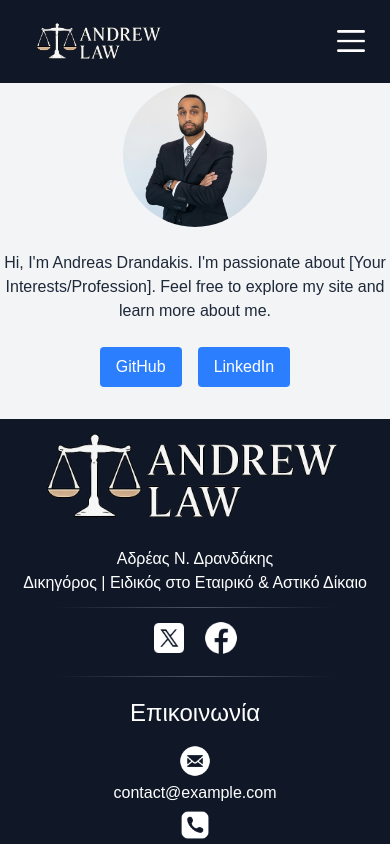
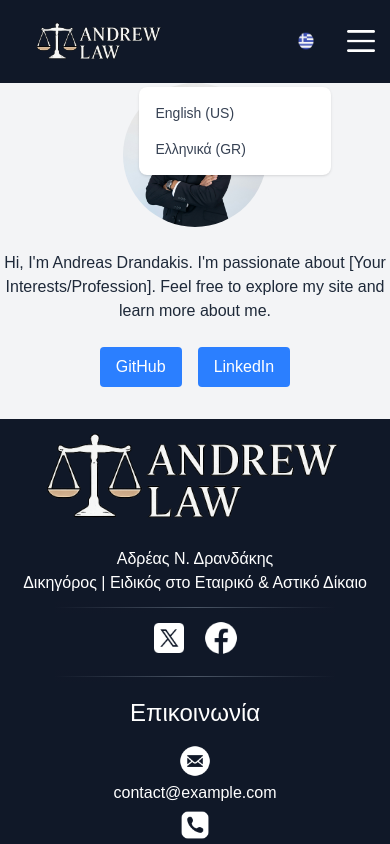
Before and after one commit to MichalisGiannoudis/ProjectDrew, a Next.js app: page / in a window 390 px wide. Shown: the top 844 px of the page. Built offline with nearby package versions, Linux system fonts and the light colour scheme.

Commit message:
finished language select on all media querries

```diff
--- a/src/components/header.component.tsx
+++ b/src/components/header.component.tsx
@@ -9,11 +9,11 @@ import { Language } from '@/types/language.interface';
 export default function Header() {
 
   const languageState = useThemeStore(state => state.language);
-  const [openMenu, setOpenMenu] = useState<boolean>(false);
+  const [ openMenu, setOpenMenu ] = useState<boolean>(false);
   const { homeOption, servicesOption, contactOption } = useContent(languageState === Language.Greek ? 'headerGR' : 'headerEN') as HeaderContent;
 
   return (
-    <div className="grid grid-cols-[80%_20%] md:grid-cols-[35%_25%_15%_25%] lg:grid-cols-[50%_20%_15%_15%] text-center bg-gray-900 w-full h-auto">
+    <div className="grid grid-cols-[72%_13%_15%] md:grid-cols-[35%_25%_15%_25%] lg:grid-cols-[50%_20%_15%_15%] text-center bg-gray-900 w-full h-auto">
       <div>
         <img src="/logo-cropped.png" className="w-50 h-auto p-5"/>
       </div>
@@ -38,14 +38,14 @@ export default function Header() {
         <img src="/phone-icon-2.png" className="w-7 h-7 justify-self-end animate-pulse"/>
         <p className="text-white text-base justify-self-start cursor-pointer">6912345678</p>
       </div>
-      <div className="hidden md:grid justify-items-center items-center">
-        <LanguageMenu />
+      <div className="grid justify-items-center items-center">
+        <LanguageMenu openMenu={openMenu} setOpenMenu={setOpenMenu}/>
       </div>
       <div className="mt-auto mb-auto flex justify-center md:hidden">
         <img src={openMenu ? "/menu-close.png" : "/menu-open.png"} className={`w-8 h-8 transition-transform duration-300 ${openMenu ? 'rotate-180' : 'rotate-0'}`} onClick={() => setOpenMenu(!openMenu)}/>
       </div>
       {openMenu &&
-      <div className="absolute mt-21 mr-5 right-0 bg-gray-800 text-white w-48 p-4 rounded-md shadow-lg">
+      <div className="absolute mt-22 mr-5 right-0 bg-gray-700 text-white w-48 p-4 rounded-md shadow-lg md:hidden">
         <div>
           <a href="/" className="block px-4 py-2 hover:bg-gray-700">{homeOption}</a>
           <a href="/" className="block px-4 py-2 hover:bg-gray-700">{servicesOption}</a>
--- a/src/components/languageMenu.component.tsx
+++ b/src/components/languageMenu.component.tsx
@@ -1,47 +1,78 @@
 'use client';
-import { useState } from 'react';
+
 import { useThemeStore } from '@/store/theme.store';
 import { Language } from '@/types/language.interface';
 
-export const LanguageMenu = () => {
+export const LanguageMenu = ({openMenu, setOpenMenu}: {openMenu:boolean, setOpenMenu: (value:boolean) => void}) => {
 
-  const [open, setOpen] = useState(false);
   const languageState = useThemeStore(state => state.language);
   const setStoreLanguage = useThemeStore(state => state.setLanguage);
 
   const  toggleLanguage = (language: Language) => {
     setStoreLanguage(language);
-    setOpen(false);
+    setOpenMenu(false)
   }
 
   return (
     <div className="relative flex items-center justify-self-center">
+
+      <div className='hidden md:flex'>
         <button
           type="button"
-        onClick={() => setOpen(!open)}
+          onClick={() => { setOpenMenu(!openMenu) }}
           className="inline-flex items-center font-medium px-4 py-2 text-sm text-gray-900 dark:text-white rounded-lg hover:bg-gray-100 dark:hover:bg-gray-700"
         >
           <img src={languageState === Language.Greek ? '/greece-flag.png' : '/american-flag.png'} className="w-5 h-5 rounded-full me-3" alt="Greek Flag"/>
           {languageState === Language.Greek ? 'Ελληνικά (GR)' : 'English (US)'}
         </button>
 
-      {open && (
-        <div className="absolute right-0 mt-35 w-48 bg-white divide-y divide-gray-100 rounded-lg shadow-sm dark:bg-gray-700">
+        {!openMenu && (
+          <div className="absolute right-0 mt-16 w-48 bg-white divide-y divide-gray-100 rounded-lg shadow-sm dark:bg-gray-700">
             <ul className="py-2 text-sm text-gray-700 dark:text-gray-200">
               <li>
                 <button onClick={() => toggleLanguage(Language.English)} className="w-full text-left px-4 py-2 hover:bg-gray-100 dark:hover:bg-gray-600">
-                English (US)
+                  {Language.English}
                 </button>
               </li>
 
               <li>
                 <button onClick={() => toggleLanguage(Language.Greek)} className="w-full text-left px-4 py-2 hover:bg-gray-100 dark:hover:bg-gray-600">
-                Ελληνικά (GR)
+                  {Language.Greek}
                 </button>
               </li>
             </ul>
           </div>
         )}
         </div>
+
+        <div  className='flex md:hidden'>
+          <button
+            type="button"
+            onClick={() => setOpenMenu(!openMenu)}
+            className="inline-flex items-center font-medium px-4 py-2 text-sm text-gray-900 dark:text-white rounded-lg hover:bg-gray-100 dark:hover:bg-gray-700"
+          >
+            <img src={languageState === Language.Greek ? '/greece-flag.png' : '/american-flag.png'} className="w-5 h-5 rounded-full me-3" alt="Greek Flag"/>
+          </button>
+
+          {!openMenu && (
+            <div className="absolute right-0 mt-16 w-48 bg-white divide-y divide-gray-100 rounded-lg shadow-sm dark:bg-gray-700">
+              <ul className="py-2 text-sm text-gray-700 dark:text-gray-200">
+                <li>
+                  <button onClick={() => toggleLanguage(Language.English)} className="w-full text-left px-4 py-2 hover:bg-gray-100 dark:hover:bg-gray-600">
+                    {Language.English}
+                  </button>
+                </li>
+
+                <li>
+                  <button onClick={() => toggleLanguage(Language.Greek)} className="w-full text-left px-4 py-2 hover:bg-gray-100 dark:hover:bg-gray-600">
+                    {Language.Greek}
+                  </button>
+                </li>
+              </ul>
+            </div>
+          )}
+        </div>
+
+    </div>
   );
 };
```
Lines whose indentation alone changed are shown as unchanged.
